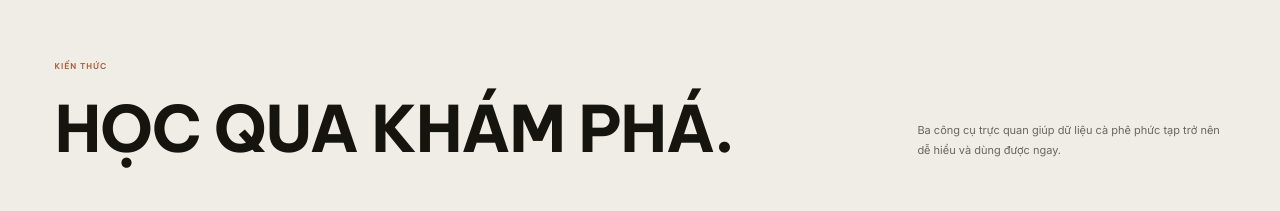
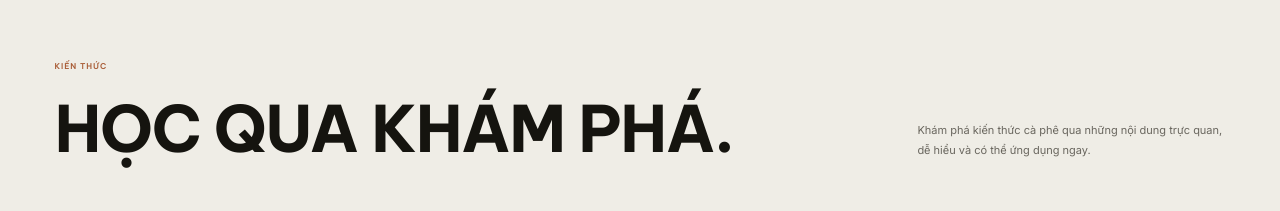
Before and after one commit to baoquyen6889-ux/crema-lab-website, a Next.js app: page / in a window 1280 px wide. Shown: the part 960-1171 px from the top of the page. Built offline with nearby package versions, Linux system fonts and the light colour scheme.

Commit message:
Update knowledge section description copy
Co-Authored-By: Claude Sonnet 5 <noreply@anthropic.com>

```diff
--- a/app/PublicSite.tsx
+++ b/app/PublicSite.tsx
@@ -587,8 +587,8 @@ export default function PublicSite({ onExperience }: PublicSiteProps) {
             <h2 id="knowledge-heading">HỌC QUA KHÁM PHÁ.</h2>
           </div>
           <p>
-            Ba công cụ trực quan giúp dữ liệu cà phê phức tạp trở nên dễ hiểu và
-            dùng được ngay.
+            Khám phá kiến thức cà phê qua những nội dung trực quan, dễ hiểu và
+            có thể ứng dụng ngay.
           </p>
         </div>
 
```
